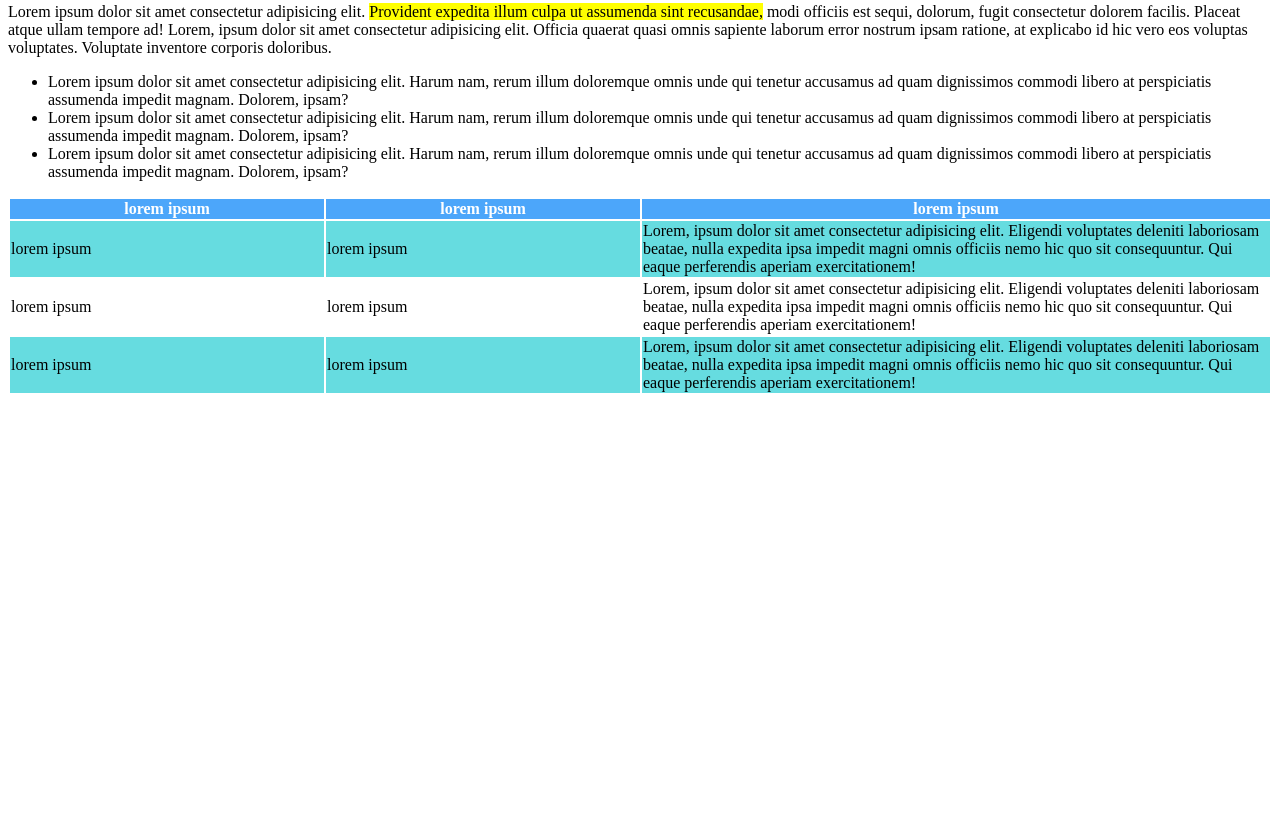
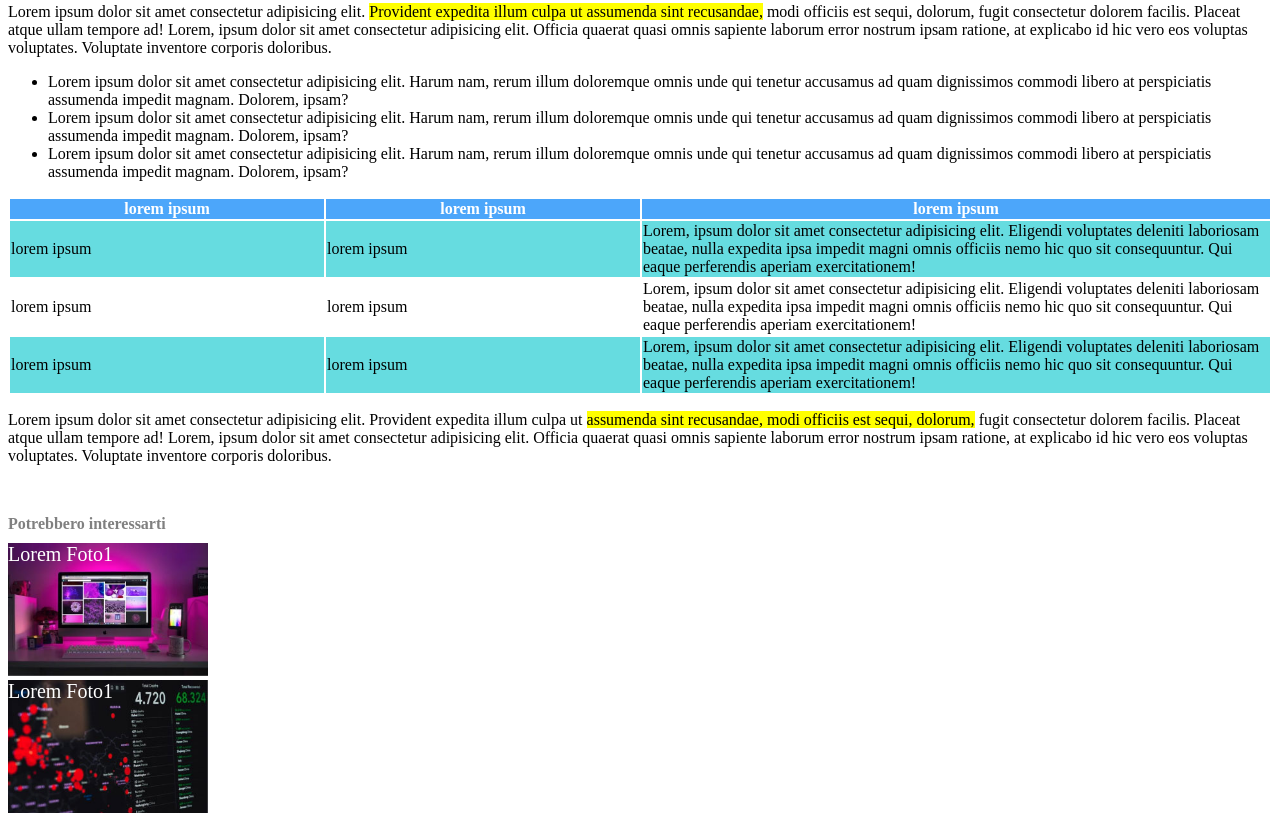
Before and after one commit to LorenzoAndreotti114/html-css-booleaner, a plain HTML site: page index.html in a window 1280 px wide. Shown: the part 528-1353 px from the top of the page. Before the commit the page ends 931 px from the top, so only its background shows below. Drawn offline with Linux system fonts and the light colour scheme.

Commit message:
add: foto into footer

```diff
--- a/css/style.css
+++ b/css/style.css
@@ -19,13 +19,13 @@ header {
     color: rgb(0, 154, 243);
 }
 
-.Tim-Img1 {
+.Main-Tim-Img1 {
     width: 420px;
     font-size: 10px;
     margin-top: 20px;
 }
 
-.Tim-Img2 {
+.Main-Tim-Img2 {
     width: 360px;
     font-size: 10px;
 }
@@ -63,3 +63,26 @@ td {
 th.Large {
  width: 50%;
 }
+
+.Further-Text {
+    margin-top: 50px;
+    margin-bottom: 10px;
+}
+
+.Color-Grey {
+    color: gray;
+}
+
+.Footer-Img1 {
+    width: 200px;
+}
+
+.Footer-Img2 {
+    width: 200px;
+}
+
+.Text-Photo-Footer {
+    position: absolute;
+    color: white;
+    font-size: 20px;
+}
--- a/index.html
+++ b/index.html
@@ -41,8 +41,8 @@
 
         <div>
 
-            <img class="Tim-Img1" src="img/tim-1.jpg" alt="Tim 1">
-            <img class="Tim-Img2" src="img/tim-2.jpg" alt="Tim 2">
+            <img class="Main-Tim-Img1" src="img/tim-1.jpg" alt="Tim 1">
+            <img class="Main-Tim-Img2" src="img/tim-2.jpg" alt="Tim 2">
 
         </div>
 
@@ -133,9 +133,42 @@
 
         <!-- /tabella lorem -->
 
+        <!-- paragrafo Lorem -->
+
+        <section>
+
+            <p>Lorem ipsum dolor sit amet consectetur adipisicing elit. Provident expedita illum culpa ut <span class="Color-Yellow">assumenda sint recusandae, modi officiis est sequi, dolorum,</span> fugit consectetur dolorem facilis. Placeat atque ullam tempore ad! Lorem, ipsum dolor sit amet consectetur adipisicing elit. Officia quaerat quasi omnis sapiente laborum error nostrum ipsam ratione, at explicabo id hic vero eos voluptas voluptates. Voluptate inventore corporis doloribus.</p>
+
+        </section>
+
+        <!-- /paragrafo Lorem -->
+
     </main>
 
     <footer>
+
+        <!-- Potrebbero interessarti -->
+
+        <div class="Further-Text Color-Grey"><strong>Potrebbero interessarti</strong></div>
+
+        <!-- /Potrebbero interessarti -->
+
+        <!-- Foto finali -->
+
+        <div>
+
+            <span class="Text-Photo-Footer">Lorem Foto1</span>
+            <img class="Footer-Img1" src="img/monitor.jpg" alt="footer foto monitor">
+
+        </div>
+
+        <div>
+            <span class="Text-Photo-Footer">Lorem Foto1</span>
+            <img class="Footer-Img2" src="img/graph.jpg" alt="footer foto grafico">
+
+        </div>
+
+        <!-- /Foto finali -->
 
 
     </footer>
```
